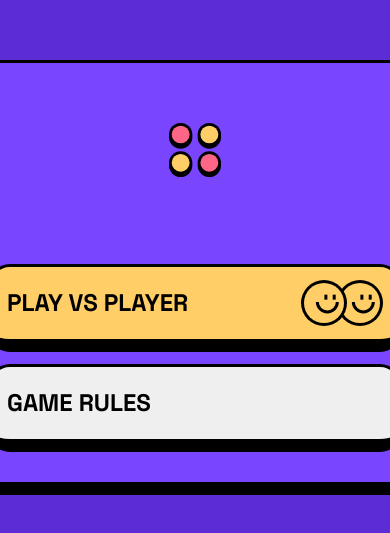
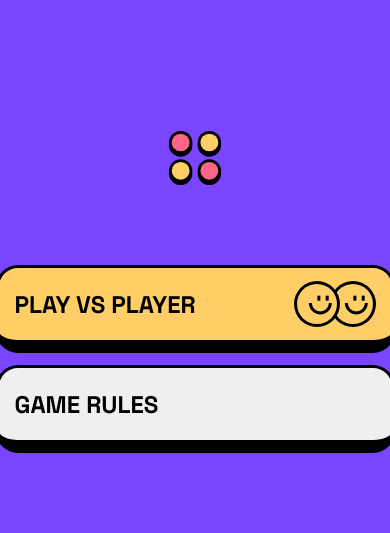
Before and after one commit to JesusEgonVenegas/connect-four, a React (Vite) app: page / in a window 390 px wide. Shown: the part 145-678 px from the top of the page. Built offline with nearby package versions, Linux system fonts and the light colour scheme.

Commit message:
mobile mostly done

```diff
--- a/src/App.css
+++ b/src/App.css
@@ -5,3 +5,9 @@
 body {
   background: var(--bodyColor);
 }
+
+@media (max-width: 501px) {
+  body {
+    background-color: var(--light-purple);
+  }
+}
--- a/src/Game.tsx
+++ b/src/Game.tsx
@@ -165,8 +165,8 @@ const Game = ({ handleGoMenu }: Props) => {
     if (!gameWon) {
       if (currentPlayer === PLAYER_ONE) setCurrentPlayer(PLAYER_TWO);
       else setCurrentPlayer(PLAYER_ONE);
-      if (currentPlayer === PLAYER_ONE) setCurrentPlayerMarker(markerY);
-      else setCurrentPlayerMarker(markerR);
+      // if (currentPlayer === PLAYER_ONE) setCurrentPlayerMarker(markerY);
+      // else setCurrentPlayerMarker(markerR);
     }
 
     setTimer(30); // After every move the timer gets reset back to 30
@@ -223,7 +223,7 @@ const Game = ({ handleGoMenu }: Props) => {
     setCurrentPlayer(PLAYER_ONE);
     setMoveCounter(0);
     setGameWon(false);
-    setCurrentPlayerMarker(markerR);
+    // setCurrentPlayerMarker(markerR);
     setShowPauseMenu(false);
     setTimer(30);
     setTimerPaused(false);
@@ -244,13 +244,18 @@ const Game = ({ handleGoMenu }: Props) => {
   }, [timerPaused]);
 
   useEffect(() => {
+    if (!gameWon) {
+      setCurrentPlayerMarker((prev) =>
+        currentPlayer === PLAYER_ONE ? markerR : markerY
+      );
+    }
+  }, [currentPlayer]);
+
+  useEffect(() => {
     if (timer <= 0 || gameWon) {
       setTimerPaused(true);
       setCurrentPlayer((prev) =>
         prev === PLAYER_ONE ? PLAYER_TWO : PLAYER_ONE
-      );
-      setCurrentPlayerMarker((prev) =>
-        currentPlayer === PLAYER_ONE ? markerY : markerR
       );
       setTimer(30);
       setTimerPaused(false);
--- a/src/Menu.css
+++ b/src/Menu.css
@@ -54,3 +54,16 @@
 .playVsPlayer {
   background-color: var(--yellow);
 }
+
+@media (max-width: 501px) {
+  .menuContainer {
+    border: 0;
+    background-color: transparent;
+    place-content: center;
+    gap: 5rem;
+  }
+  .buttons > button {
+    width: 95%;
+    margin: auto;
+  }
+}
--- a/src/PauseMenu.css
+++ b/src/PauseMenu.css
@@ -53,3 +53,12 @@
   left: 0;
   opacity: 50%;
 }
+
+@media (max-width: 501px) {
+  .pauseContainer {
+    width: 90%;
+  }
+  .pauseContainer button {
+    width: 90%;
+  }
+}
--- a/src/Rules.css
+++ b/src/Rules.css
@@ -64,3 +64,9 @@ ol li::marker {
   bottom: -42px;
   cursor: pointer;
 }
+
+@media (max-width: 501px) {
+  .rulesContainer {
+    width: 90%;
+  }
+}
```
